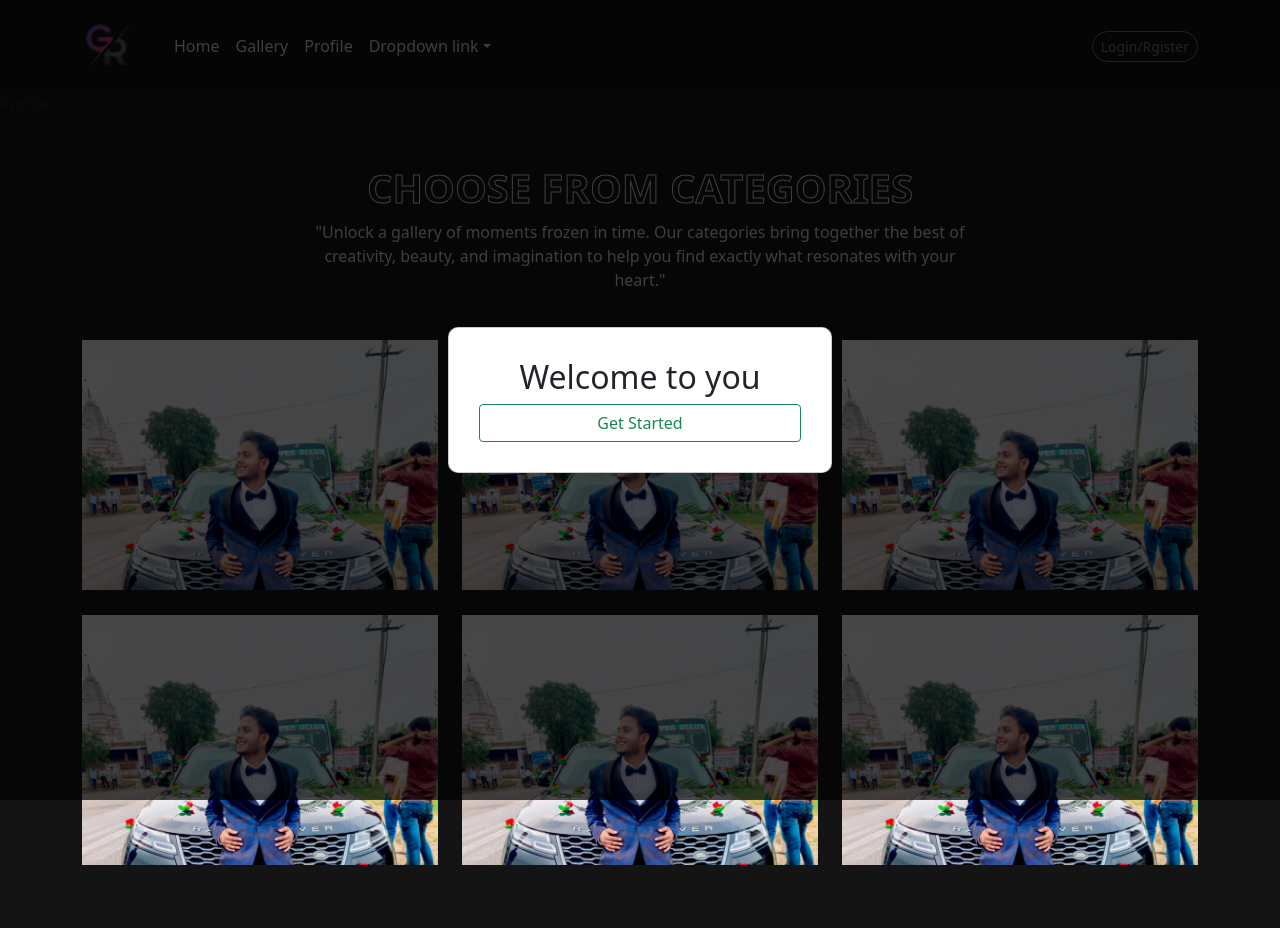
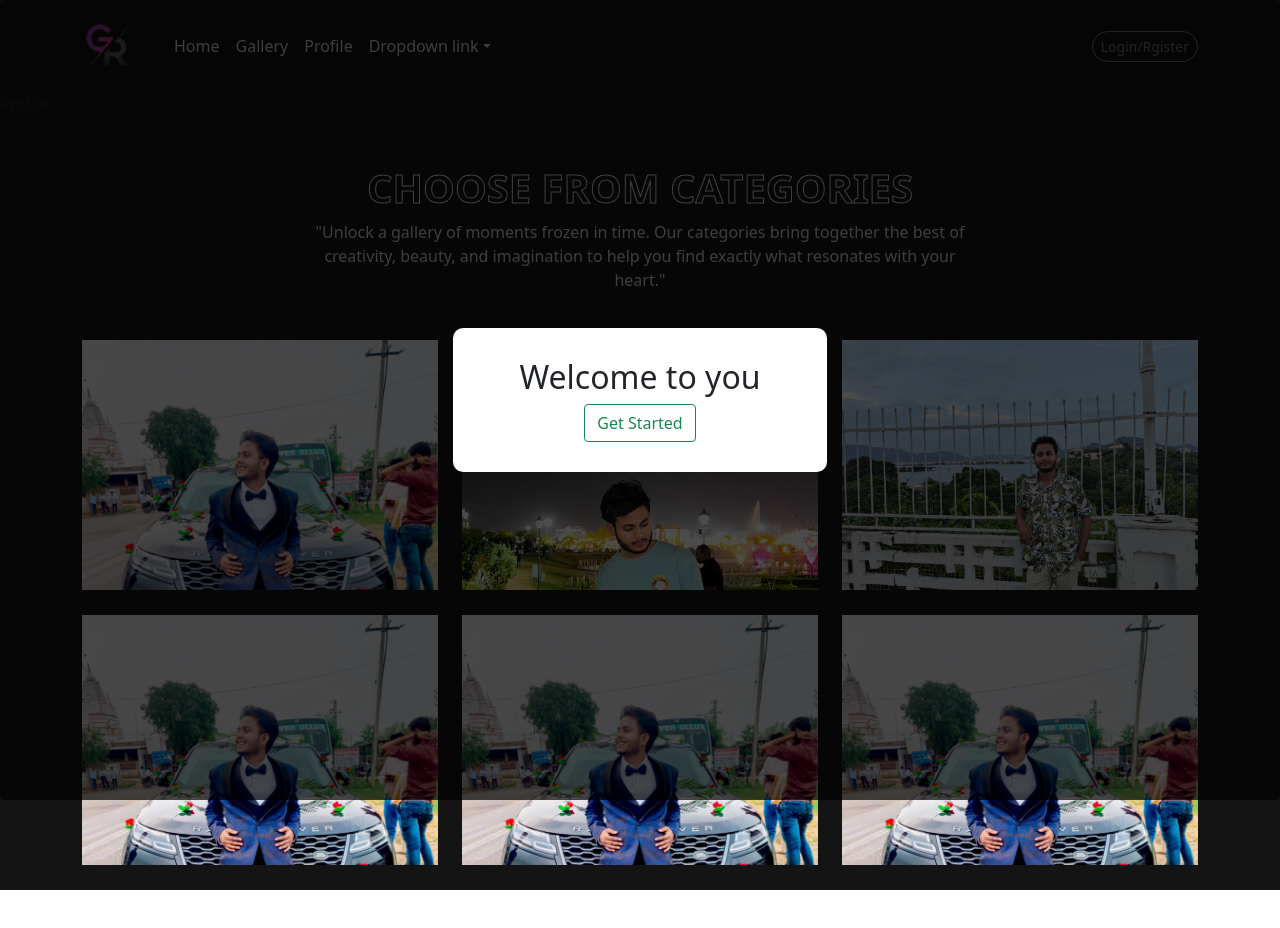
Before and after one commit to gulshan44/gulshan-rockstar, a React (Create React App) app: page /profile in a window 1280 px wide. Shown: the top 928 px of the page. After the commit the page ends 890 px from the top, so only its background shows below. Built offline with nearby package versions, Linux system fonts and the light colour scheme.

Commit message:
Your commit message

```diff
--- a/public/index.html
+++ b/public/index.html
@@ -31,6 +31,9 @@
   <!-- bootstrape icon link -->
   <link rel="stylesheet" href="https://cdn.jsdelivr.net/npm/bootstrap-icons@1.11.3/font/bootstrap-icons.min.css">
 
+  <!-- animation css link -->
+  <link rel="stylesheet" href="https://cdnjs.cloudflare.com/ajax/libs/animate.css/4.1.1/animate.min.css" />
+
 </head>
 
 <body>
--- a/src/component/ChoosePic.js
+++ b/src/component/ChoosePic.js
@@ -6,8 +6,8 @@ const ChoosePic = () => {
 
     const images = [
         "/img1.jpg",
-        "/img1.jpg",
-        "/img1.jpg",
+        "/img2.jpg",
+        "/img3.jpg",
         "/img1.jpg",
         "/img1.jpg",
         "/img1.jpg",
@@ -15,7 +15,7 @@ const ChoosePic = () => {
 
     return (
         <>
-            <div className='container py-5 text-center categories'>
+            <div className='container pt-5 text-center categories'>
 
                 <h2>CHOOSE FROM CATEGORIES</h2>
                 <p>"Unlock a gallery of moments frozen in time. Our categories bring together the best of creativity, beauty, and imagination to help you find exactly what resonates with your heart."</p>
@@ -23,8 +23,8 @@ const ChoosePic = () => {
                 <div className='row pt-5 box'>
 
                     {images.map((image, index) => (
-                        <div className='col-6 col-md-4 categories_box'>
-                            <img src='/img1.jpg' alt='...' />
+                        <div key={index} className='col-6 col-md-4 categories_box'>
+                            <img src={image} alt={`${index + 1}`} onClick={() => setSelectedImage(image)} />
                         </div>
                     ))}
 
@@ -33,17 +33,18 @@ const ChoosePic = () => {
 
             {selectedImage && (
                 <div className="modal fade show"
-                    style={{ display: "block", backgroundColor: "rgba(0, 0, 0, 0.8)" }}
-                    tabIndex="-1"
-                >
+                    style={{ display: "block", backgroundColor: "rgba(0, 0, 0, 0.8)", position: "fixed", top: 0, left: 0, width: "100%", height: "100%", }}
+                    tabIndex="-1" >
+
                     <div className="modal-dialog modal-dialog-centered">
-                        <div className="modal-content">
-                            <div className="modal-body">
+                        <div className="modal-content animate__animated animate__zoomIn">
+
+                            <div className="click_img">
                                 <img src={selectedImage} alt="Selected" className="img-fluid" />
                             </div>
+
                             <button type="button" className="btn-close"
-                                style={{ position: "absolute", top: "10px", right: "10px", background: "white", borderRadius: "50%",}}
-                                onClick={() => setSelectedImage(null)}></button>
+                                style={{ position: "absolute", top: "15px", right: "15px", color: "black", }} onClick={() => setSelectedImage(null)} ></button>
                         </div>
                     </div>
                 </div>
--- a/src/component/Homepage.js
+++ b/src/component/Homepage.js
@@ -15,7 +15,7 @@ const Homepage = () => {
                             <p>Hello,</p>
                             <h1>Welcome To <span>Rockstar's Gallery</span></h1>
                             <p>We are glad to have you here. Explore the amazing collection of images.</p>
-                            <Link to='/' className='btn btn-outline-info'>Get Started</Link>
+                            <Link to='/' className='btn btn-outline-info'>View Gallery</Link>
                         </div>
 
                     </div>
--- a/src/component/Navbar.js
+++ b/src/component/Navbar.js
@@ -74,8 +74,8 @@ const Navbar = () => {
 
 
             {showModal && (
-                <div className="modal">
-                    <div className="modal-content">
+                <div className="alert">
+                    <div className="alert_massage">
                         <h2>Welcome to you</h2>
                         <button onClick={closeModal} class="btn btn-outline-success" type="button">Get Started</button>
                     </div>
--- a/src/index.css
+++ b/src/index.css
@@ -109,7 +109,7 @@ body{
 
 /* Alert message css*/
 
-.modal {
+.alert {
   position: fixed;
   top: 0;
   left: 0;
@@ -122,7 +122,7 @@ body{
   z-index: 1000;
 }
 
-.modal-content {
+.alert_massage {
   background: white;
   padding: 30px;
   border-radius: 10px;
@@ -152,12 +152,24 @@ body{
   height: 250px;
   object-fit: cover;
   object-position: top;
+  cursor: pointer;
 }
 
 .categories_box{
   margin-bottom: 25px;
 }
 
+/* Modal ke andar image ka size adjust karna */
+.click_img img {
+  width: 100%;
+  height: auto;
+  object-fit: cover;
+  background-size: cover;
+}
+
+.modal-content{
+  width: 100%;
+}
 
 /* Responsive css */
 
@@ -209,10 +221,6 @@ body{
     border-bottom: 1px solid #fff;
   }
 
-  .modal-content{
-    width: 80%;
-  }
-
   .categories h2{
     font-size: 30px;
   }
```
Also changed, not shown: public/img2.jpg (added), public/img3.jpg (added).
